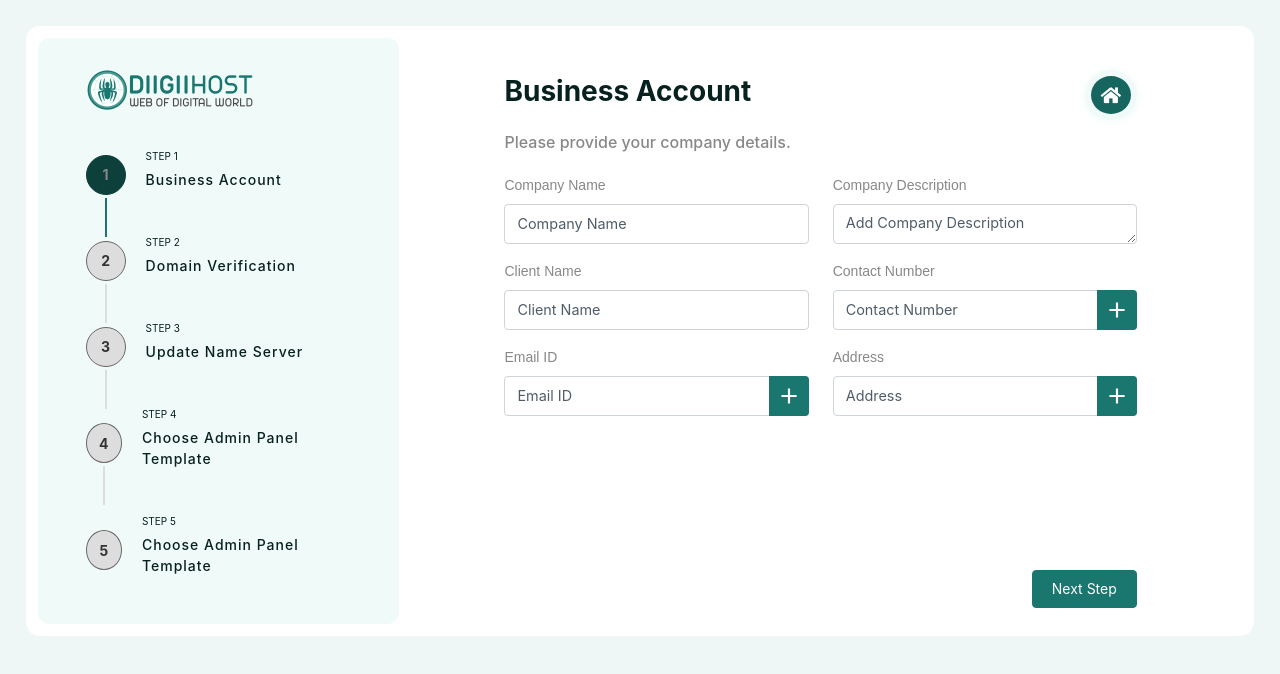
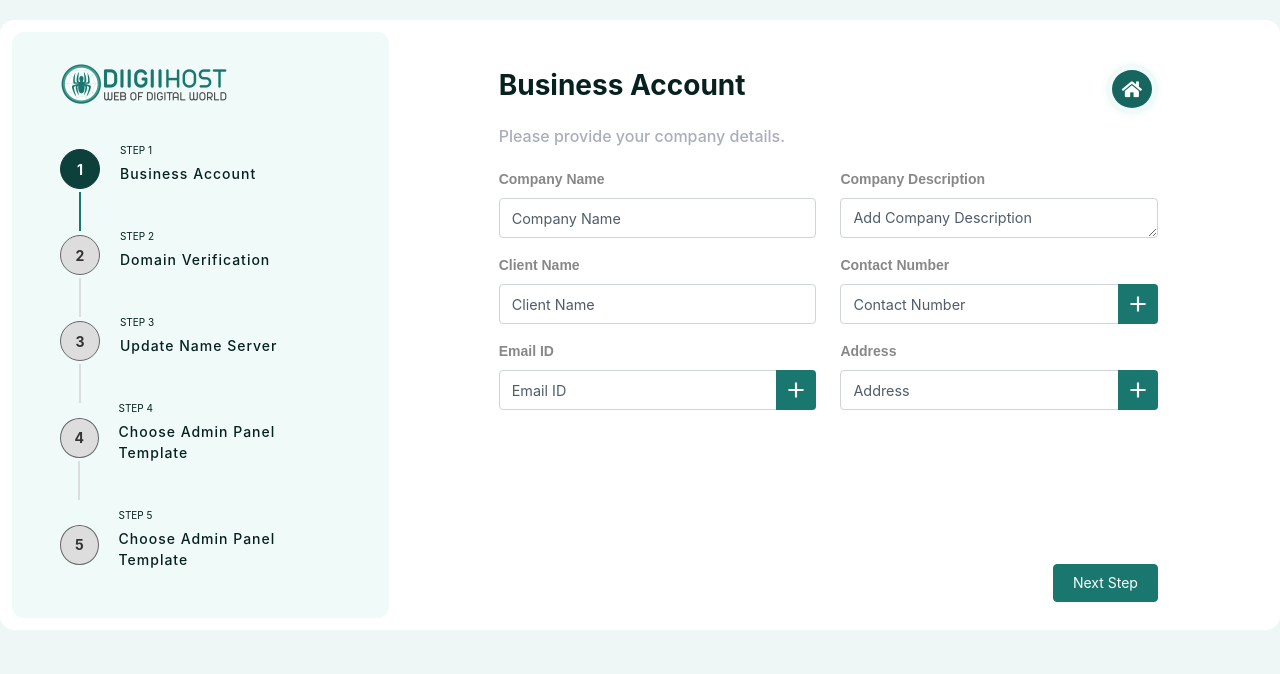
Before and after one commit to devendramali-digihost/dev-admin-panel, a React (Vite) app: page /dev-forms/details-form in a window 1280 px wide. Shown: the top 674 px of the page. Built offline with nearby package versions, Linux system fonts and the light colour scheme; what node-waves would draw is missing.

Commit message:
UI of dev panel

```diff
--- a/src/assets/scss/partials/company/_company-list.scss
+++ b/src/assets/scss/partials/company/_company-list.scss
@@ -1,8 +1,3 @@
-.main-wrapper{
-  // width: 100%;
-  min-height: 100vh;
-  margin: 2vw;
-  // display: flex;
 .company-list {
   .card {
     padding: 25px;
@@ -723,7 +718,6 @@ min-height: 52px;
 .prev a{
  color: #818181;
 }
-
 .personal {
   font-size: 28px;
   font-weight: 700;
@@ -731,6 +725,7 @@ min-height: 52px;
   margin-bottom: 10px;
   color: #07211f;
 }
+
 .personalInfo {
   color: var(--coolGray);
   font-size: 16px;
@@ -1025,4 +1020,3 @@ input[type=number] {
 }
 
 /* Additional styles for formContainer and other elements can go here */
-}
```
Lines whose indentation alone changed are shown as unchanged.
